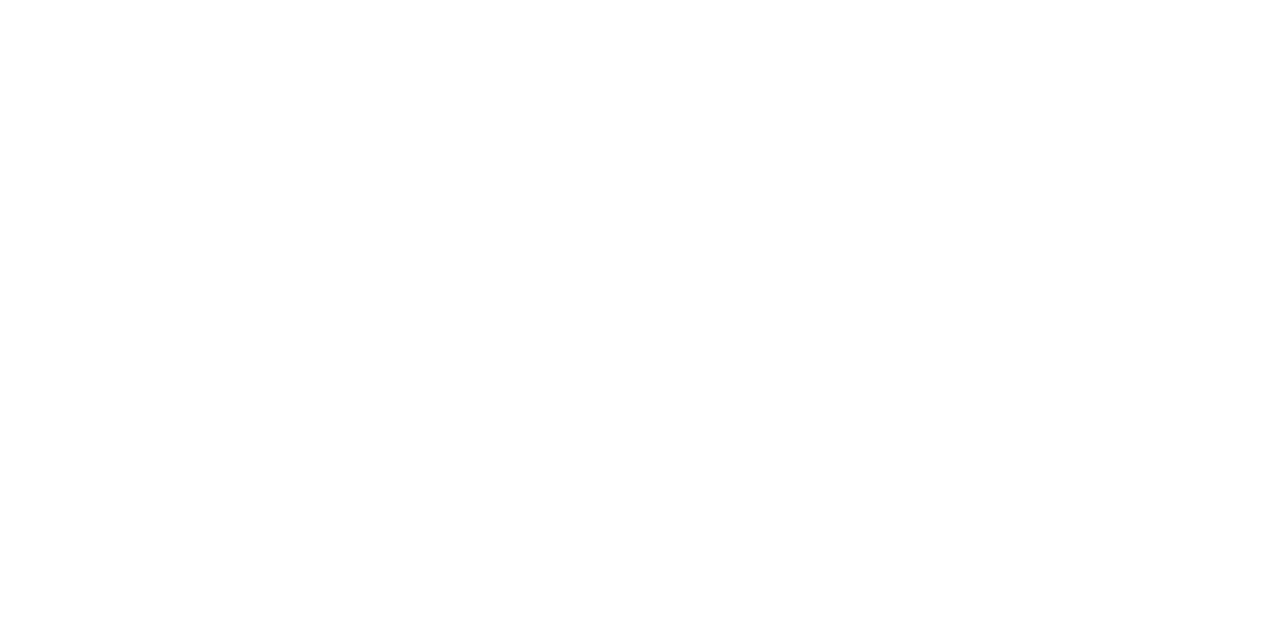
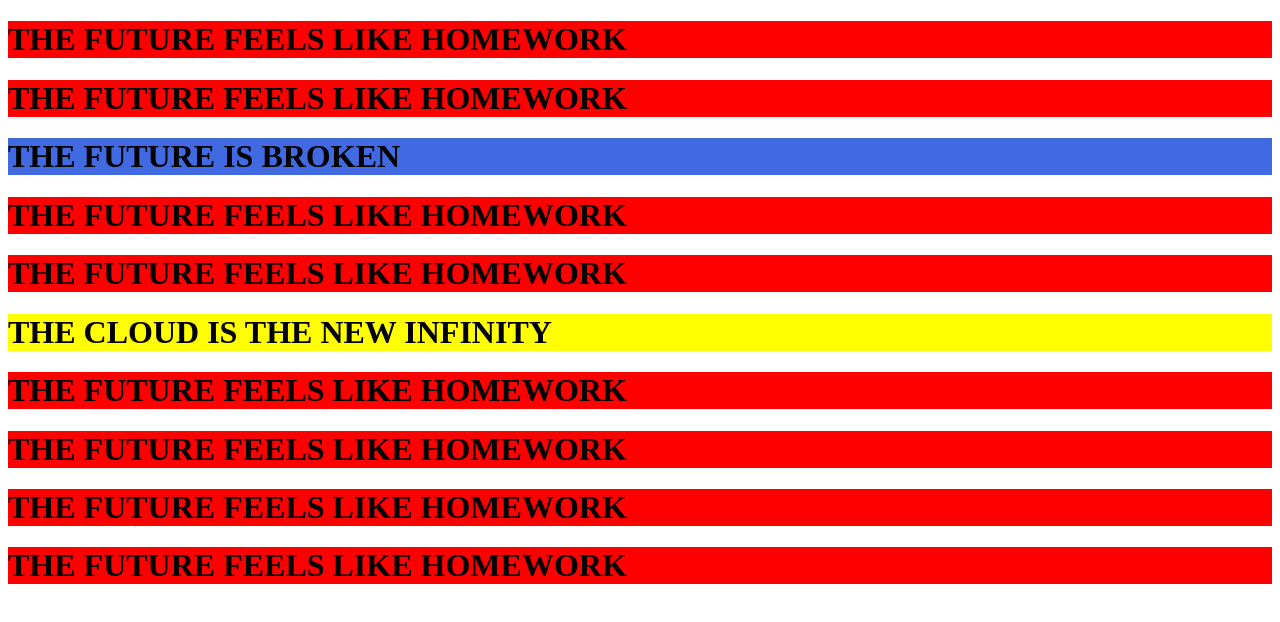
Before and after one commit to Baribal172/2imd-webtech3-portfolio, a plain HTML site: page lab2 - CSS Grid Layout & Flexbox/thefuture/index.html in a window 1280 px wide. Drawn offline with Linux system fonts and the light colour scheme.

Commit message:
DIVs aangemaakt + kleuren gegeven

```diff
--- a/lab2 - CSS Grid Layout & Flexbox/thefuture/index.html
+++ b/lab2 - CSS Grid Layout & Flexbox/thefuture/index.html
@@ -9,7 +9,36 @@
 </head>
 
 <body>
-
+    <div class="box1 red">
+        <h1>THE FUTURE FEELS LIKE HOMEWORK</h1>
+    </div>
+    <div class="box2 red">
+        <h1>THE FUTURE FEELS LIKE HOMEWORK</h1>
+    </div>
+    <div class="box3 blue">
+        <h1>THE FUTURE IS BROKEN</h1>
+    </div>
+    <div class="box4 red">
+        <h1>THE FUTURE FEELS LIKE HOMEWORK</h1>
+    </div>
+    <div class="box5 red">
+        <h1>THE FUTURE FEELS LIKE HOMEWORK</h1>
+    </div>
+    <div class="box6 yellow">
+        <h1>THE CLOUD IS THE NEW INFINITY</h1>
+    </div>
+    <div class="box7 red">
+        <h1>THE FUTURE FEELS LIKE HOMEWORK</h1>
+    </div>
+    <div class="box8 red">
+        <h1>THE FUTURE FEELS LIKE HOMEWORK</h1>
+    </div>
+    <div class="box9 red">
+        <h1>THE FUTURE FEELS LIKE HOMEWORK</h1>
+    </div>
+    <div class="box10 red">
+        <h1>THE FUTURE FEELS LIKE HOMEWORK</h1>
+    </div>
 </body>
 
 </html>
--- a/lab2 - CSS Grid Layout & Flexbox/thefuture/style.css
+++ b/lab2 - CSS Grid Layout & Flexbox/thefuture/style.css
@@ -0,0 +1,11 @@
+.red {
+    background-color: red;
+}
+
+.blue {
+    background-color: royalblue;
+}
+
+.yellow {
+    background-color: yellow;
+}
```
